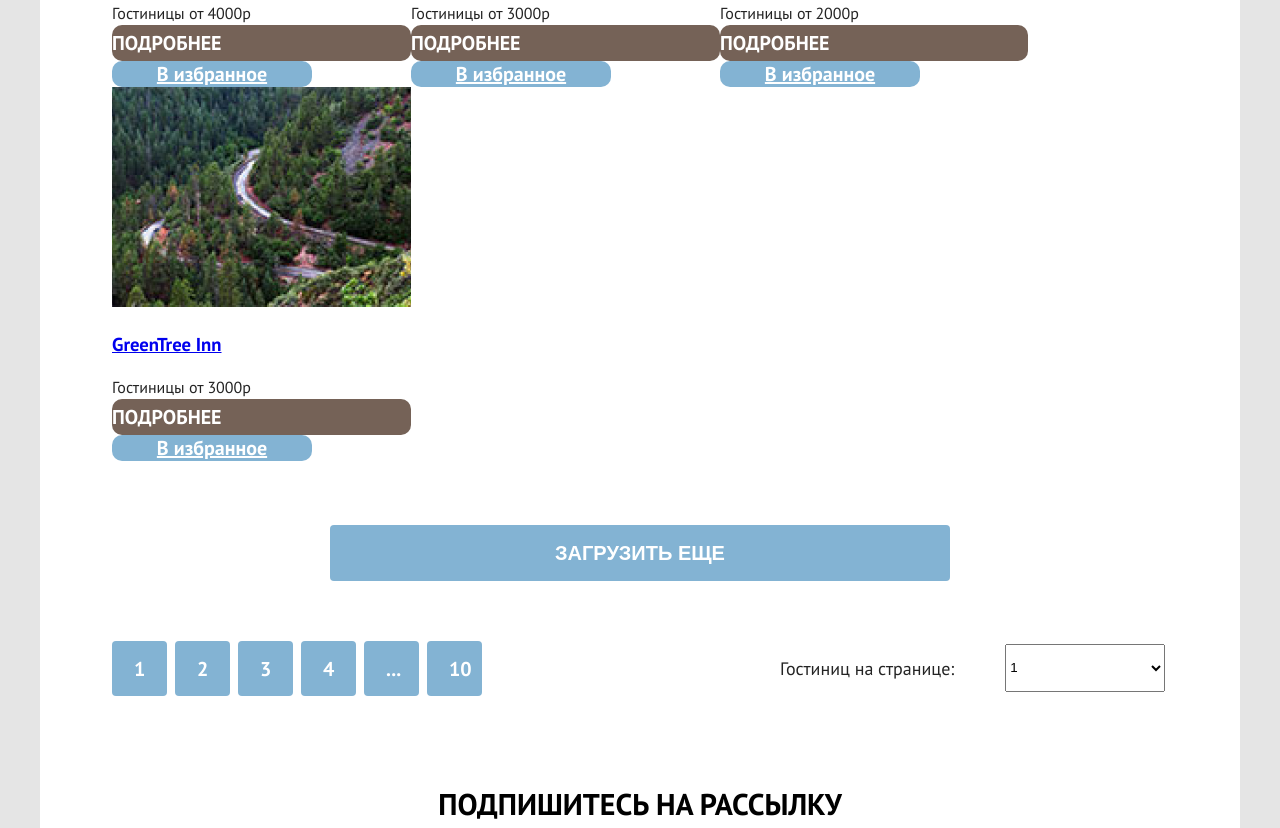
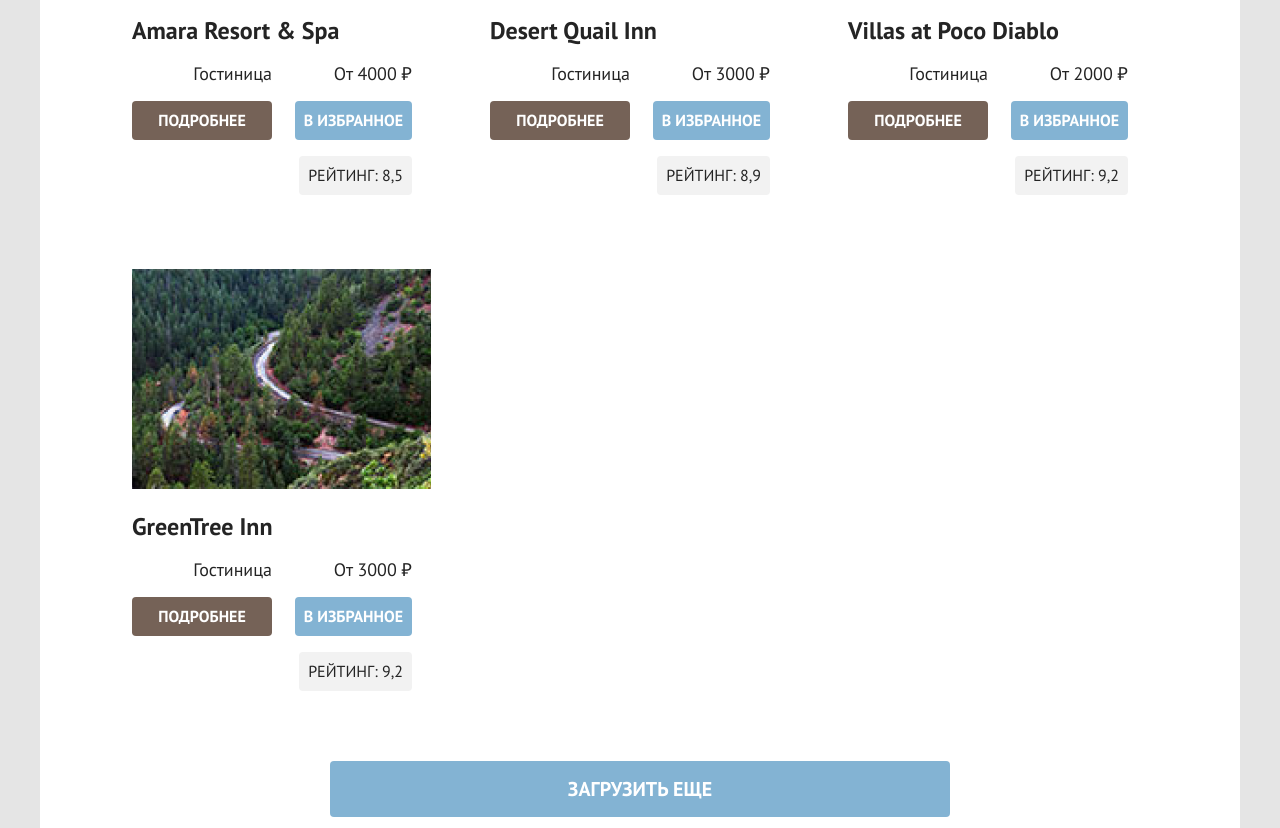
Before and after one commit to htmlacademy-htmlcss/1974403-sedona-33, a plain HTML site: page catalog.html in a window 1280 px wide. Shown: the part 892-1720 px from the top of the page. Drawn offline with Linux system fonts and the light colour scheme.

Commit message:
Проверка 9 марта. Карточки отелей.

```diff
--- a/catalog.html
+++ b/catalog.html
@@ -23,7 +23,7 @@
                             <a class="navigation-link" href="about.html">О седоне</a>
                         </li>
                         <li class="navigation-item">
-                            <a class="navigation-link" href="catalog.html">Гостиницы</a>
+                            <a class="navigation-link" href="catalog.html">Гостиница</a>
                         </li>
                     </ul>
                     <ul class="navigation-list navigation-user">
@@ -45,7 +45,7 @@
             </header>
             <main class="main-inner">
                 <section class="inner-header">
-                    <h1 class="inner-header-title">Гостиницы Cедоны</h1>
+                    <h1 class="inner-header-title">Гостиница Cедоны</h1>
                     <ul class="breadcrumps">
                         <li class="breadcrumps-item">
                             <a class="breadcrumps-link" href="index.html"
@@ -126,10 +126,10 @@
                             </ul>
                         </fieldset>
                         <div class="catalog-filter-range">
-                            <h3 class="catalog-filter-title">Стоимость, Р:</h3>
+                            <h3 class="catalog-filter-title">Стоимость, ₽:</h3>
                         </div>
                         <div class="catalog-filter-controls">
-                        <button class="button-blue" type="submit">Применить</button>
+                        <button class="button-blue button-apply" type="submit">Применить</button>
                         <input class="button-reset" type="reset" />
                     </div>
                     </section>
@@ -143,6 +143,7 @@
                         <option value="select-sorting-control">Сначала дешёвые</option>
                         <option value="select-sorting-control">По убыванию звезд</option>
                     </select>
+                    <div class="catalog-controls-slyde">
                     <a href="#" class="button button-lite">
                         <span class="visually-hidden">Показать карточки</span>
                     </a>
@@ -153,84 +154,122 @@
                         <span class="visually-hidden">Показать список</span>
                     </a>
                 </div>
-                    <div class="product-list">
+                </div>
                     <ul class="product-list-hotel">
                         <li class="product-card">
                             <a class="product-card-link" href="product.html">
                                 <img class="product-card-image"
                                     src="images/gallery/hotel-1.jpg"
                                     alt="Amara Resort & Spa"/>
+                            </a>
                             <h3 class="product-card-title">
                                 Amara Resort & Spa
                             </h3>
-                            </a>
+
+                            <div class="product-card-description">
                                 <span class="product-card-price"
-                                >Гостиницы от 4000р</span>
+                                >Гостиница</span>
+                                <span class="product-card-price"
+                                >От 4000 ₽</span>
+                            </div>
+
+                            <div class="product-card-links">
                                 <a class="product-card-button button-brown" href="#"
                                 >Подробнее</a>
                                 <a class="product-card-button-favorites button-blue"
                                 href="#"
                                 >В избранное</a>
+                            </div>
+
+                            <div class="product-card-rating">
+                                <span class="product-card-rating-stars"></span>
+                                <span class="product-card-rating-description">Рейтинг: 8,5</span>
+                            </div>
                         </li>
                         <li class="product-card">
                             <a class="product-card-link" href="product.html">
-                                <img
-                                    class="product-card-image"
+                                <img class="product-card-image"
                                     src="images/gallery/hotel-2.jpg"
                                     alt="Desert Quail Inn"/>
+                            </a>
                             <h3 class="product-card-title">
                                 Desert Quail Inn
                             </h3>
-                            </a>
+                            <div class="product-card-description">
                                 <span class="product-card-price"
-                                >Гостиницы от 3000р</span>
+                                >Гостиница</span>
+                                <span class="product-card-price"
+                                >От 3000 ₽</span>
+                            </div>
+                            <div class="product-card-links">
                                 <a class="product-card-button button-brown" href="#"
                                 >Подробнее</a>
                                 <a class="product-card-button-favorites button-blue"
-                                href="#">В избранное</a>
+                                href="#"
+                                >В избранное</a>
+                            </div>
+                            <div class="product-card-rating">
+                                <span class="product-card-rating-stars"></span>
+                                <span class="product-card-rating-description">Рейтинг: 8,9</span>
+                            </div>
                         </li>
                         <li class="product-card">
                             <a class="product-card-link" href="product.html">
                                 <img class="product-card-image"
                                     src="images/gallery/hotel-3.jpg"
                                     alt="Villas at Poco Diablo"/>
+                            </a>
                             <h3 class="product-card-title">
                                 Villas at Poco Diablo
                             </h3>
-                            </a>
-                            <span class="product-card-price">Гостиницы от 2000р</span>
-                            <a class="product-card-button button-brown" href="#">Подробнее</a>
+                            <div class="product-card-description">
+                                <span class="product-card-price"
+                                >Гостиница</span>
+                                <span class="product-card-price"
+                                >От 2000 ₽</span>
+                            </div>
+                            <div class="product-card-links">
+                                <a class="product-card-button button-brown" href="#"
+                                >Подробнее</a>
                                 <a class="product-card-button-favorites button-blue"
-                                href="#">В избранное</a>
+                                href="#"
+                                >В избранное</a>
+                            </div>
+                            <div class="product-card-rating">
+                                <span class="product-card-rating-stars"></span>
+                                <span class="product-card-rating-description">Рейтинг: 9,2</span>
+                            </div>
                         </li>
                         <li class="product-card">
                             <a class="product-card-link" href="product.html">
                                 <img class="product-card-image"
                                     src="images/gallery/hotel-4.jpg"
                                     alt="GreenTree Inn"/>
+                            </a>
                             <h3 class="product-card-title">
                                 GreenTree Inn
                             </h3>
-                            </a>
+
+                            <div class="product-card-description">
                                 <span class="product-card-price"
-                                >Гостиницы от 3000р</span>
+                                >Гостиница</span>
+                                <span class="product-card-price"
+                                >От 3000 ₽</span>
+                            </div>
+                            <div class="product-card-links">
                                 <a class="product-card-button button-brown" href="#"
                                 >Подробнее</a>
                                 <a class="product-card-button-favorites button-blue"
-                                href="#">В избранное</a>
+                                href="#"
+                                >В избранное</a>
+                            </div>
+                            <div class="product-card-rating">
+                                <span class="product-card-rating-stars"></span>
+                                <span class="product-card-rating-description">Рейтинг: 9,2</span>
+                            </div>
                         </li>
                     </ul>
-                </div>
-                    <section class="loading-next">
-                        <form
-                            class="appointment-form"
-                            action="https://echo.htmlacademy.ru/"
-                            method="post">
-                            <button class="button-blue loading-next-button" type="button">
-                                Загрузить еще
-                            </button>
-                        </form>
-                    </section>
+                    <a class="button-blue loading-next-button" href="#">Загрузить еще</a>
                     <div class="pagination-container">
                     <ul class="pagination">
                         <li class="pagination-item">
--- a/styles/style.css
+++ b/styles/style.css
@@ -347,15 +347,15 @@ body {
   font-size: 20px;
   line-height: 26px;
   background-color: #83B3D3;
-  width: 200px;
   color: #ffffff;
-  border-radius: 10px;
   text-align: center;
 }
 
 .appointment-form-submit {
   border-bottom-left-radius: 0;
   border-top-left-radius: 0;
+  border-top-right-radius: 10px;
+  border-bottom-right-radius: 10px;
 }
 
 .email-title-catalog,
@@ -429,6 +429,10 @@ body {
   line-height: 21px;
 }
 
+.breadcrumps-item {
+  list-style-type: none;
+}
+
 .breadcrumps {
   display: flex;
   margin: 0 0 45px 0;
@@ -443,18 +447,28 @@ body {
   font-weight: 700;
   font-size: 20px;
   line-height: 26px;
+  margin: 0 0 30px 0;
 }
 
 .catalog-filter-list {
   font-size: 18px;
   line-height: 23px;
+  margin: 0;
+  padding: 0;
+}
+
+.catalog-filter-item {
+  margin: 0 0 15px 0;
 }
 
 .button-reset {
+  width: 160px;
   font-size: 18px;
   line-height: 23px;
   color: #ffffff;
   background-color: inherit;
+  border: none;
+  text-align: center;
 }
 
 .catalog-filter-group-infrastructure,
@@ -464,6 +478,15 @@ body {
   margin: 0;
 }
 
+.button-apply {
+  width: 160px;
+  font-size: 16px;
+  line-height: 21px;
+  text-transform: uppercase;
+  border-radius: 4px;
+  padding: 16px;
+  text-align: center;
+}
 /* Основной контент(сортировка и просмотр) каталога */
 .catalog-page-hotel {
   display: flex;
@@ -491,16 +514,25 @@ body {
   text-transform: uppercase;
 }
 
-.sorting-container .button {
+.button-lite, .button-slyde, .button-list  {
   display: block;
   width: 48px;
   height: 48px;
-  background-color: #756257;
+  border: 1px solid #000000;
+}
+
+.catalog-controls-slyde {
+  display: grid;
+  grid-template-columns: repeat(3, 1fr);
+  gap: 8px;
 }
 
 .select-control {
+  width: 287px;
   margin-left: auto;
   margin-right: 81px;
+  border-color: #E6E6E6;
+  border-radius: 4px;
 }
 
 .select-sorting-control {
@@ -511,26 +543,76 @@ body {
 
 /* каталог отелей */
 
-.product-list {
-  display: grid;
-  grid-template-columns: repeat(3, 340px);
-  padding: 0;
-  margin: 0 0 34px 0;
-  list-style-type: none;
-  width: 1050px;
-}
-
 .product-list-hotel {
   padding: 0;
   margin: 0;
-  width: 1050px;
-  display: flex;
-  flex-wrap: wrap;
-  list-style-type: none;
+  display: grid;
+  grid-template-columns: repeat(3, 340px);
+  margin-bottom: 34px;
+  gap: 18px;
+  list-style: none;
 }
 
+.product-card-description,
+.product-card-links,
+.product-card-rating {
+  display: grid;
+  grid-template-columns: 140px 140px;
+  margin-bottom: 16px;
+}
+.product-card {
+  display: grid;
+  padding: 20px;
+}
+
+.product-card-link{
+  margin: 0 0 16px 0;
+}
+
+.product-card-title {
+  font-size: 24px;
+  line-height: 31px;
+  font-weight: 700;
+  margin: 0 0 16px 0;
+}
+
+.product-card-description {
+  font-size: 18px;
+  line-height: 23px;
+}
+
+.product-card-links .product-card-button-favorites,
+.product-card-button {
+  padding: 9px;
+  font-size: 16px;
+  line-height: 21px;
+  font-weight: 700;
+  text-align: center;
+  border-radius: 4px;
+  text-transform: uppercase;
+  text-decoration: none;
+}
+
+.product-card-rating-description {
+  font-size: 16px;
+  line-height: 21px;
+  background-color: #F2F2F2;
+  padding: 9px;
+  text-align: center;
+  border-radius: 4px;
+  text-transform: uppercase;
+  text-decoration: none;
+}
+
+.product-card-rating-description,
+.product-card-button-favorites,
+.product-card-price {
+  justify-self: end;
+}
+
+ /* далее ссылка "Загрузить еще" */
+
 .loading-next {
-  width: 1056px;
   padding: 30px 218px 30px 218px;
   margin-bottom: 30px;
 }
@@ -549,16 +631,21 @@ body {
 }
 
 .loading-next-button {
+  font-size: 20px;
+  line-height: 26px;
+  text-transform: uppercase;
+  text-decoration: none;
   font-weight: 700;
   padding: 15px;
   width: 620px;
+  border-radius: 4px;
+  margin: 0 auto 30px auto;
 }
 /* Пагинация */
 
 .pagination-container {
   display: flex;
   background-color: #ffffff;
-  width: 1056px;
   padding: 0;
 }
 
@@ -599,4 +686,6 @@ body {
   width: 160px;
   margin-top: 3px;
   margin-bottom: 4px;
+  border-color: #E6E6E6;
+  border-radius: 4px;
 }
```
Lines whose indentation alone changed are shown as unchanged.
